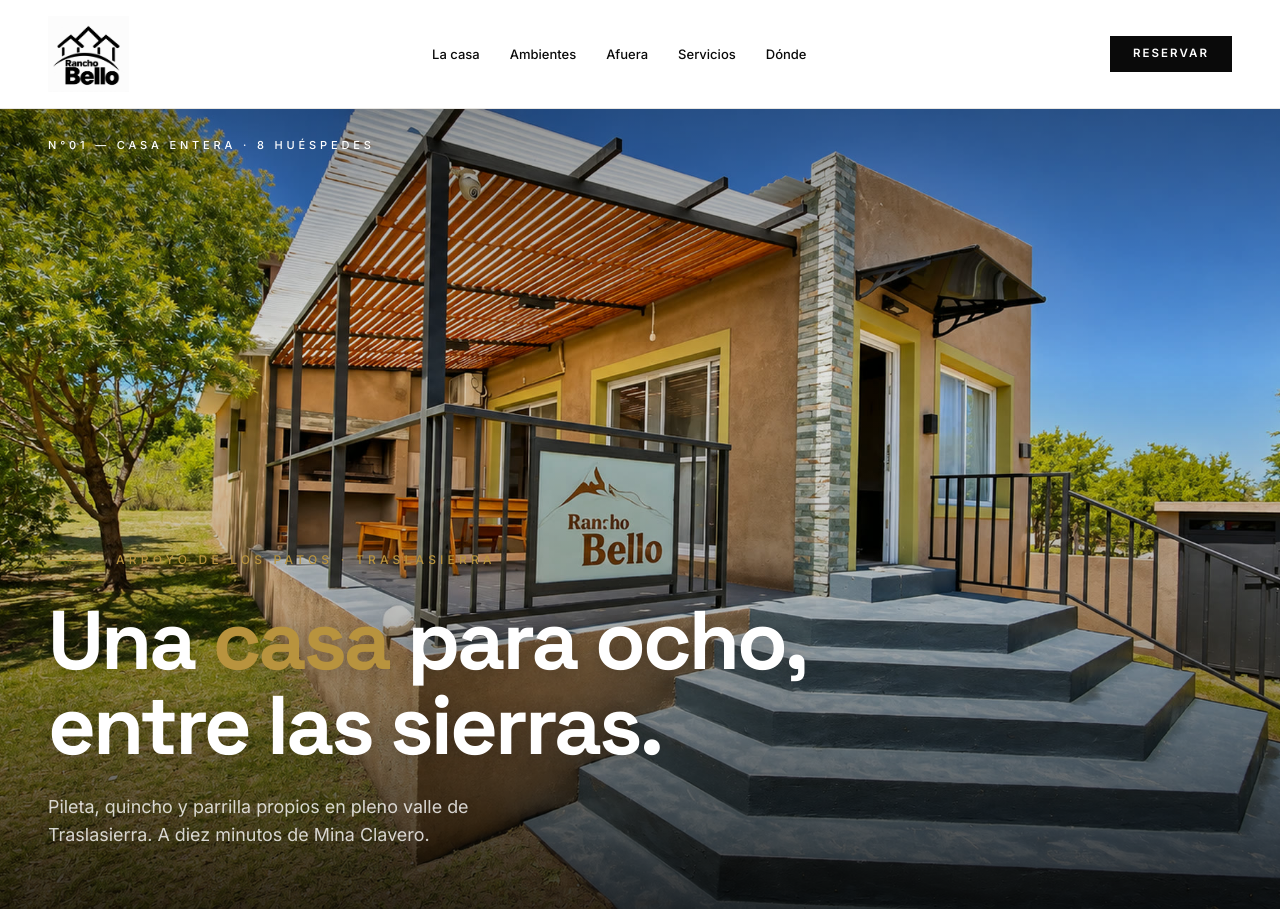
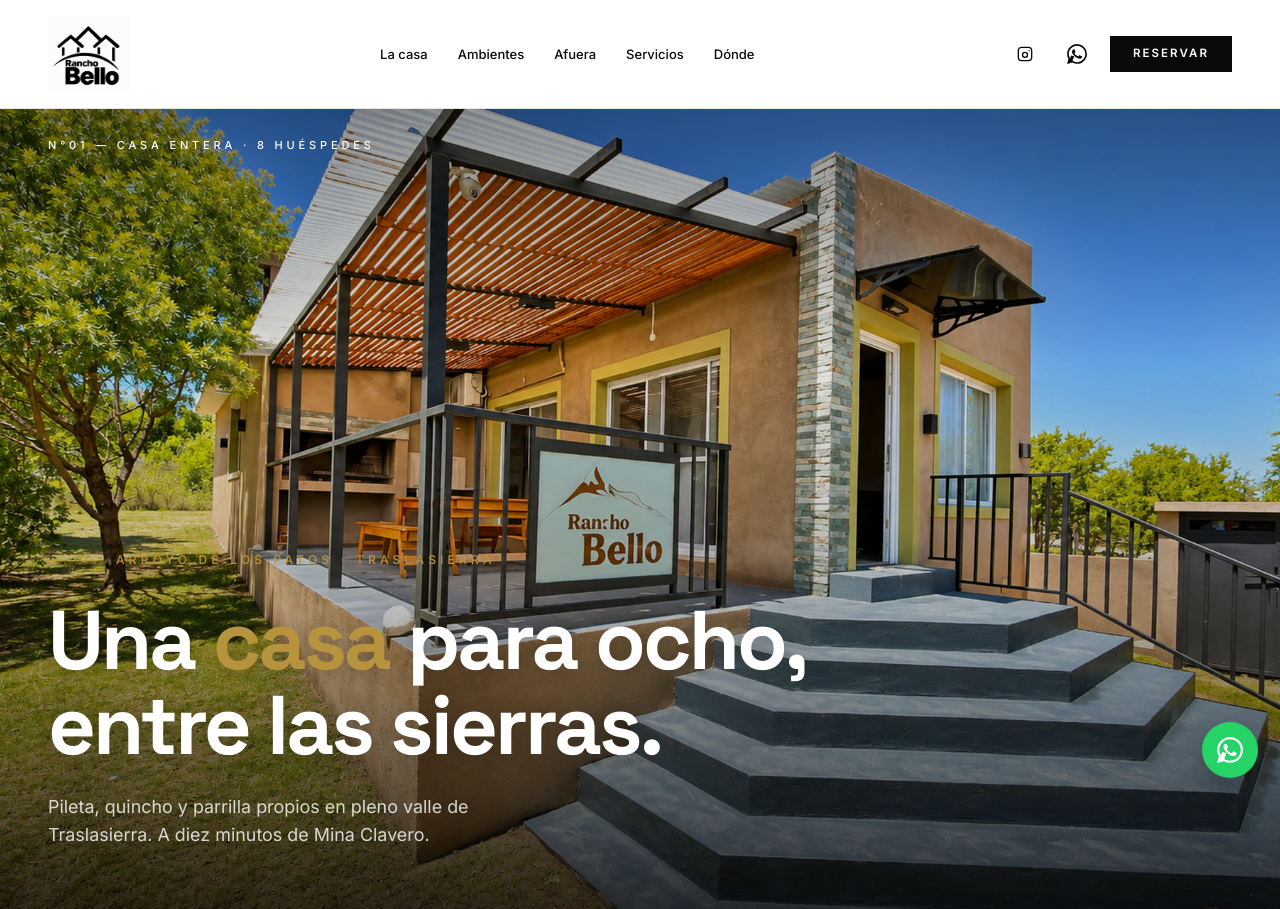
Before and after one commit to ikoraherrajes/rancho-bello, a plain HTML site: page index.html in a window 1280 px wide. Shown: the top 909 px of the page. Drawn offline with Linux system fonts and the light colour scheme.

Commit message:
FAB WhatsApp + volver arriba + iconos IG/WA en nav

```diff
--- a/index.html
+++ b/index.html
@@ -30,9 +30,24 @@
       <a href="#servicios">Servicios</a>
       <a href="#ubicacion">Dónde</a>
     </nav>
-    <a class="btn btn--primary nav__cta" href="https://wa.me/5491166930368?text=Hola!%20Quiero%20consultar%20disponibilidad%20en%20Rancho%20Bello" target="_blank" rel="noopener">Reservar</a>
+    <div class="nav__right">
+      <a class="nav__icon" href="https://instagram.com/ranchobellook" target="_blank" rel="noopener" aria-label="Instagram">
+        <svg viewBox="0 0 24 24" width="20" height="20"><path fill="none" stroke="currentColor" stroke-width="1.6" stroke-linecap="round" stroke-linejoin="round" d="M4 8a4 4 0 014-4h8a4 4 0 014 4v8a4 4 0 01-4 4H8a4 4 0 01-4-4V8zm8 2a3 3 0 100 6 3 3 0 000-6zm5-2h.01"/></svg>
+      </a>
+      <a class="nav__icon nav__icon--wa" href="https://wa.me/5491166930368?text=Hola!%20Quiero%20consultar%20disponibilidad%20en%20Rancho%20Bello" target="_blank" rel="noopener" aria-label="WhatsApp">
+        <svg viewBox="0 0 24 24" width="20" height="20"><path fill="currentColor" d="M.057 24l1.687-6.163a11.867 11.867 0 01-1.587-5.946C.16 5.335 5.495 0 12.05 0a11.82 11.82 0 018.413 3.488 11.82 11.82 0 013.48 8.414c-.003 6.556-5.338 11.891-11.893 11.891a11.9 11.9 0 01-5.688-1.448L.057 24zm6.597-3.807c1.676.995 3.276 1.591 5.392 1.592 5.448 0 9.886-4.434 9.889-9.885.002-5.462-4.415-9.89-9.881-9.892-5.452 0-9.887 4.434-9.889 9.884a9.87 9.87 0 001.63 5.521l.995-3.633 3.864 1.013zm11.387-5.464c-.074-.124-.272-.198-.57-.347-.297-.149-1.758-.868-2.031-.967-.272-.099-.47-.149-.669.149-.198.297-.768.967-.941 1.165-.173.198-.347.223-.644.074-.297-.149-1.255-.462-2.39-1.475-.883-.788-1.48-1.761-1.653-2.059-.173-.297-.018-.458.13-.606.134-.133.297-.347.446-.52.149-.174.198-.298.298-.497.099-.198.05-.372-.025-.521-.074-.149-.669-1.612-.916-2.207-.242-.579-.487-.5-.669-.51l-.57-.01a1.1 1.1 0 00-.797.372c-.273.297-1.04 1.016-1.04 2.479 0 1.462 1.065 2.875 1.213 3.074.149.198 2.095 3.2 5.076 4.487.709.306 1.263.489 1.694.626.712.226 1.36.194 1.872.118.571-.085 1.758-.719 2.006-1.413.248-.694.248-1.289.173-1.413z"/></svg>
+      </a>
+      <a class="btn btn--primary nav__cta" href="https://wa.me/5491166930368?text=Hola!%20Quiero%20consultar%20disponibilidad%20en%20Rancho%20Bello" target="_blank" rel="noopener">Reservar</a>
+    </div>
   </div>
 </header>
+
+<a class="fab fab--wa" href="https://wa.me/5491166930368?text=Hola!%20Quiero%20consultar%20disponibilidad%20en%20Rancho%20Bello" target="_blank" rel="noopener" aria-label="WhatsApp">
+  <svg viewBox="0 0 24 24" width="26" height="26"><path fill="currentColor" d="M.057 24l1.687-6.163a11.867 11.867 0 01-1.587-5.946C.16 5.335 5.495 0 12.05 0a11.82 11.82 0 018.413 3.488 11.82 11.82 0 013.48 8.414c-.003 6.556-5.338 11.891-11.893 11.891a11.9 11.9 0 01-5.688-1.448L.057 24zm6.597-3.807c1.676.995 3.276 1.591 5.392 1.592 5.448 0 9.886-4.434 9.889-9.885.002-5.462-4.415-9.89-9.881-9.892-5.452 0-9.887 4.434-9.889 9.884a9.87 9.87 0 001.63 5.521l.995-3.633 3.864 1.013zm11.387-5.464c-.074-.124-.272-.198-.57-.347-.297-.149-1.758-.868-2.031-.967-.272-.099-.47-.149-.669.149-.198.297-.768.967-.941 1.165-.173.198-.347.223-.644.074-.297-.149-1.255-.462-2.39-1.475-.883-.788-1.48-1.761-1.653-2.059-.173-.297-.018-.458.13-.606.134-.133.297-.347.446-.52.149-.174.198-.298.298-.497.099-.198.05-.372-.025-.521-.074-.149-.669-1.612-.916-2.207-.242-.579-.487-.5-.669-.51l-.57-.01a1.1 1.1 0 00-.797.372c-.273.297-1.04 1.016-1.04 2.479 0 1.462 1.065 2.875 1.213 3.074.149.198 2.095 3.2 5.076 4.487.709.306 1.263.489 1.694.626.712.226 1.36.194 1.872.118.571-.085 1.758-.719 2.006-1.413.248-.694.248-1.289.173-1.413z"/></svg>
+</a>
+<button class="fab fab--top" id="btn-top" aria-label="Volver arriba">
+  <svg viewBox="0 0 24 24" width="20" height="20"><path fill="none" stroke="currentColor" stroke-width="2" stroke-linecap="round" stroke-linejoin="round" d="M12 19V5M5 12l7-7 7 7"/></svg>
+</button>
 
 <main id="top">
 
--- a/script.js
+++ b/script.js
@@ -3,6 +3,16 @@
 // Year
 const y = document.getElementById('y');
 if (y) y.textContent = new Date().getFullYear();
+
+// Back-to-top FAB
+(function(){
+  const btn = document.getElementById('btn-top');
+  if (!btn) return;
+  const toggle = () => btn.classList.toggle('is-visible', window.scrollY > 600);
+  window.addEventListener('scroll', toggle, { passive:true });
+  btn.addEventListener('click', () => window.scrollTo({ top:0, behavior:'smooth' }));
+  toggle();
+})();
 
 // Pool slideshow (fotos de afuera)
 (function(){
--- a/styles.css
+++ b/styles.css
@@ -93,6 +93,32 @@ button{font:inherit;cursor:pointer}
   .nav__inner{padding:12px 20px}
   .nav__logo{height:60px}
 }
+
+.nav__right{display:flex;align-items:center;gap:14px}
+.nav__icon{
+  width:38px;height:38px;border-radius:50%;
+  display:inline-flex;align-items:center;justify-content:center;
+  color:var(--ink);transition:background .2s,color .2s;
+}
+.nav__icon:hover{background:var(--bg-soft);color:var(--gold)}
+.nav__icon--wa:hover{color:#25D366}
+@media (max-width:620px){.nav__icon{width:34px;height:34px}}
+
+/* ============ Floating action buttons ============ */
+.fab{
+  position:fixed;right:22px;z-index:60;
+  width:56px;height:56px;border-radius:50%;
+  display:inline-flex;align-items:center;justify-content:center;
+  color:#fff;border:0;cursor:pointer;
+  box-shadow:0 8px 24px rgba(0,0,0,.25);
+  transition:transform .2s,background .2s,opacity .25s,visibility .25s;
+}
+.fab--wa{bottom:22px;background:#25D366}
+.fab--wa:hover{background:#128C7E;transform:translateY(-2px)}
+.fab--top{bottom:88px;background:var(--ink);opacity:0;visibility:hidden}
+.fab--top.is-visible{opacity:1;visibility:visible}
+.fab--top:hover{background:var(--gold);transform:translateY(-2px)}
+@media (max-width:620px){.fab{width:52px;height:52px;right:18px}.fab--wa{bottom:18px}.fab--top{bottom:80px}}
 
 /* ============ Hero ============ */
 .hero{
```
